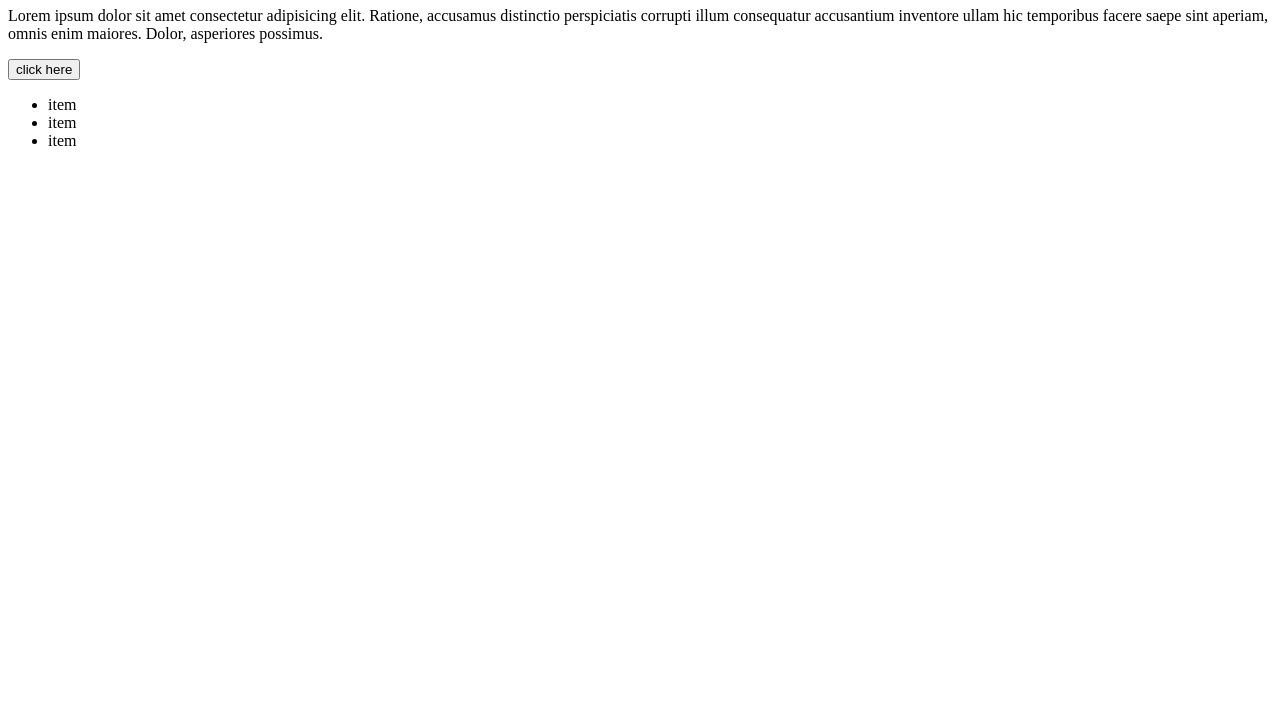
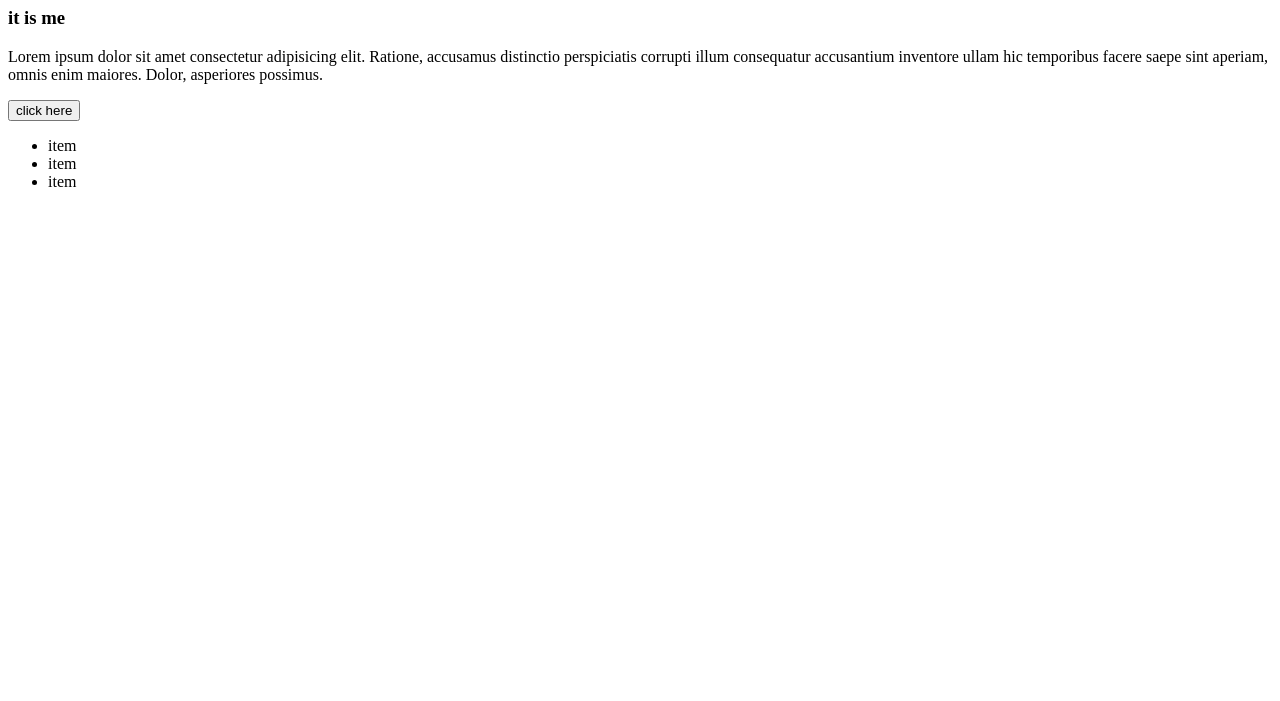
Before and after one commit to olopcodes/git-course, a plain HTML site: page index.html in a window 1280 px wide. Shown: the part 99-800 px from the top of the page. Drawn offline with Linux system fonts and the light colour scheme.

Commit message:
added a subtitle to index.html

```diff
--- a/index.html
+++ b/index.html
@@ -12,6 +12,7 @@
       ><a href="#">link4</a>
     </nav>
     <h1>hello world</h1>
+    <h3>it is me</h3>
     <p>
       Lorem ipsum dolor sit amet consectetur adipisicing elit. Ratione,
       accusamus distinctio perspiciatis corrupti illum consequatur accusantium
```
